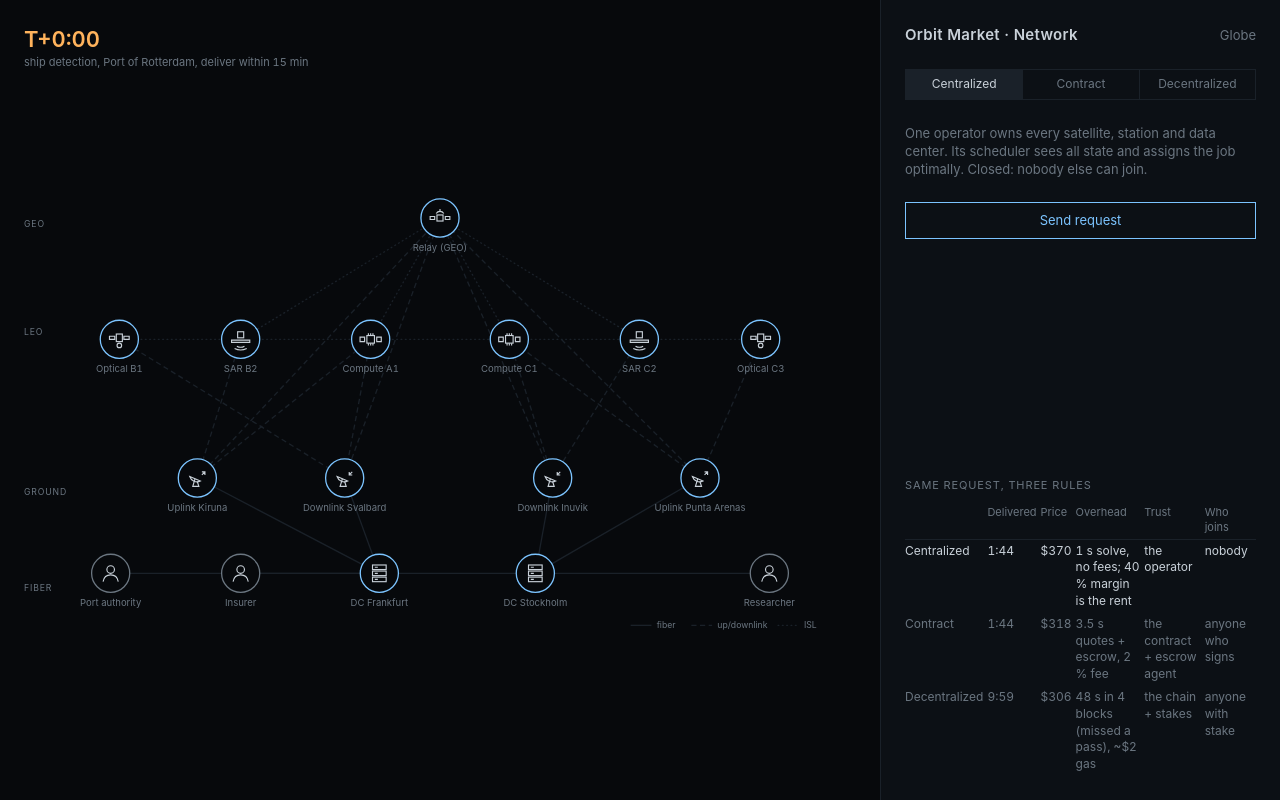
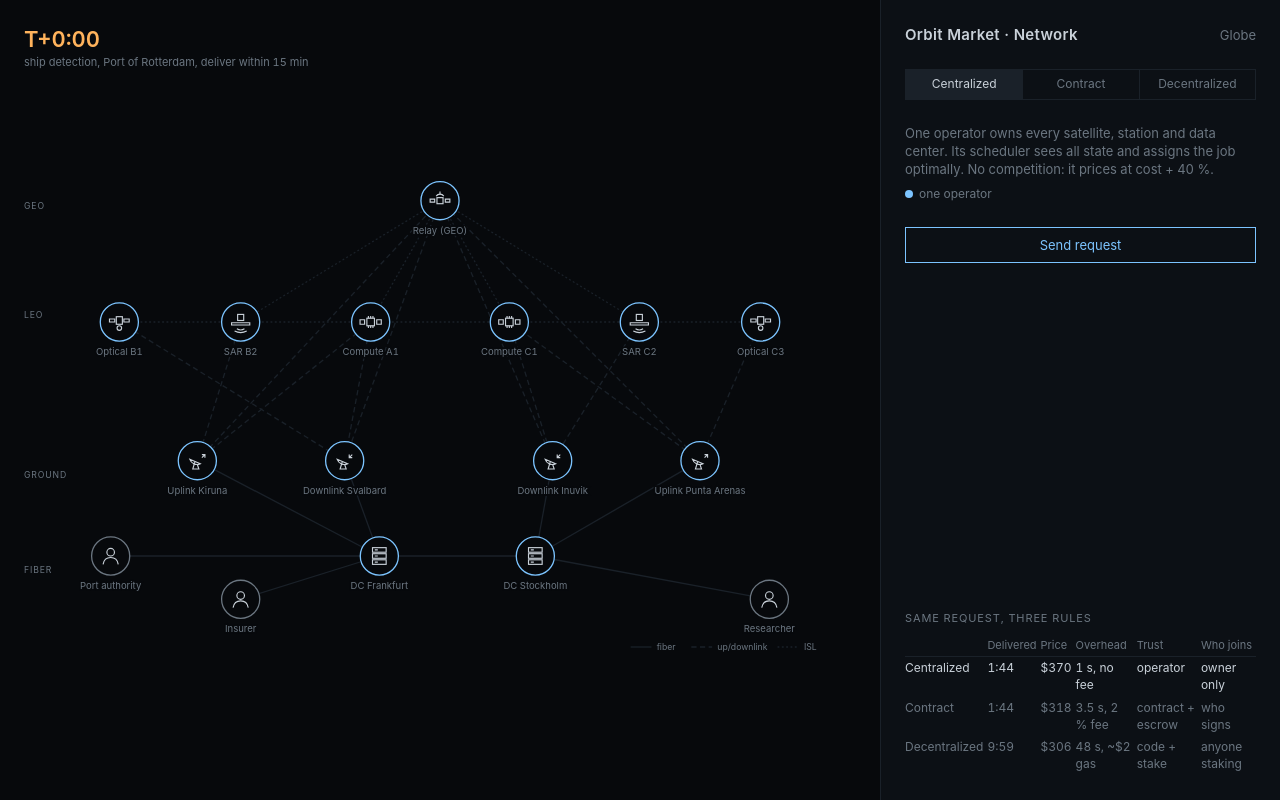
Before and after one commit to jojomanman/orbit-market, a plain HTML site: page static/network.html in a window 1280 px wide. Drawn offline with Linux system fonts and the light colour scheme.

Commit message:
Network page: owner legend, label halos, block counter, users off the fiber line, consistent escrow; docs/GOVERNANCE.md with assumptions and sources

```diff
--- a/static/network.html
+++ b/static/network.html
@@ -17,7 +17,7 @@ main { display: grid; grid-template-columns: 1fr 400px; height: 100vh; }
 #graph { position: relative; padding: calc(3 * var(--u)); display: grid; }
 svg { width: 100%; height: 100%; }
 aside { background: var(--panel); border-left: 1px solid var(--line); padding: calc(3 * var(--u));
-  display: grid; grid-template-rows: auto auto auto auto 1fr auto; gap: calc(3 * var(--u)); overflow: hidden; }
+  display: grid; grid-template-rows: auto auto auto auto auto 1fr auto; gap: calc(3 * var(--u)); overflow: hidden; }
 header { display: flex; justify-content: space-between; align-items: baseline; }
 h1 { font-size: 15px; font-weight: 600; letter-spacing: .02em; }
 a { color: var(--dim); text-decoration: none; } a:hover { color: var(--text); }
@@ -27,6 +27,8 @@ a { color: var(--dim); text-decoration: none; } a:hover { color: var(--text); }
 .seg button + button { border-left: 1px solid var(--line); }
 .seg button.on { color: var(--text); background: var(--line); }
 #about { color: var(--dim); min-height: 54px; }
+#owners { display: flex; gap: calc(2 * var(--u)); color: var(--dim); font-size: 12px; margin-top: calc(-2 * var(--u)); }
+#owners i { display: inline-block; width: 8px; height: 8px; border-radius: 50%; margin-right: 6px; }
 #send { background: none; border: 1px solid var(--a); color: var(--a); font: inherit; padding: 8px; cursor: pointer; }
 #send:disabled { opacity: .4; cursor: default; }
 #log { overflow-y: auto; display: grid; grid-auto-rows: min-content; gap: 6px; }
@@ -39,7 +41,7 @@ th { color: var(--dim); font-size: 11px; border-bottom: 1px solid var(--line); }
 tr.on td { color: var(--text); } td { color: var(--dim); }
 #clock { position: absolute; left: calc(3 * var(--u)); top: calc(3 * var(--u)); font-size: 22px; font-weight: 600; color: var(--b); }
 #clock small { display: block; font-size: 11px; font-weight: 400; color: var(--dim); }
-.node text { fill: var(--dim); font-size: 11px; text-anchor: middle; }
+.node text { fill: var(--dim); font-size: 11px; text-anchor: middle; paint-order: stroke; stroke: var(--bg); stroke-width: 4px; }
 .node .ring { fill: var(--bg); stroke-width: 1.5; }
 .node use { color: var(--text); }
 .node.hit .ring { stroke-width: 3; }
@@ -48,14 +50,13 @@ tr.on td { color: var(--text); } td { color: var(--dim); }
 .edge.hit { stroke: var(--b); }
 .band { fill: var(--dim); font-size: 10px; letter-spacing: .1em; }
 .legend text { fill: var(--dim); font-size: 10px; }
-#blocks rect { fill: none; stroke: var(--line); } #blocks rect.on { fill: var(--line); stroke: var(--dim); }
 </style>
 </head>
 <body>
 <main>
   <section id="graph">
     <div id="clock">T+0:00<small>ship detection, Port of Rotterdam, deliver within 15 min</small></div>
-    <svg id="svg" viewBox="0 0 960 560">
+    <svg id="svg" viewBox="0 0 960 600">
       <defs>
         <symbol id="i-user" viewBox="0 0 32 32"><g fill="none" stroke="currentColor" stroke-width="1.5"><circle cx="16" cy="11" r="5"/><path d="M6 27c1-6 5-9 10-9s9 3 10 9"/></g></symbol>
         <symbol id="i-dc" viewBox="0 0 32 32"><g fill="none" stroke="currentColor" stroke-width="1.5"><rect x="7" y="5" width="18" height="6"/><rect x="7" y="13" width="18" height="6"/><rect x="7" y="21" width="18" height="6"/><path d="M10 8h4M10 16h4M10 24h4"/></g></symbol>
@@ -72,18 +73,19 @@ tr.on td { color: var(--text); } td { color: var(--dim); }
       <text class="band" x="0" y="500">FIBER</text>
       <g id="edges"></g><g id="nodes"></g>
       <circle id="dot" r="5" fill="var(--b)" visibility="hidden"/>
-      <g class="legend" transform="translate(700 540)">
+      <g class="legend" transform="translate(700 585)">
         <line class="edge" x1="0" y1="0" x2="24" y2="0"/><text x="30" y="3">fiber</text>
         <line class="edge gs" x1="70" y1="0" x2="94" y2="0"/><text x="100" y="3">up/downlink</text>
         <line class="edge isl" x1="170" y1="0" x2="194" y2="0"/><text x="200" y="3">ISL</text>
       </g>
-      <g id="blocks" transform="translate(40 540)"></g>
+      <text id="blocks" class="band" x="40" y="588"></text>
     </svg>
   </section>
   <aside>
     <header><h1>Orbit Market · Network</h1><a href="./">Globe</a></header>
     <div class="seg" id="tabs"></div>
     <div id="about"></div>
+    <div id="owners"></div>
     <button id="send">Send request</button>
     <div id="log"></div>
     <div><div class="label">Same request, three rules</div><table id="cmp"></table></div>
@@ -93,7 +95,7 @@ tr.on td { color: var(--text); } td { color: var(--dim); }
 "use strict";
 // Owners: A runs the relay and Europe's stations, B two imaging sats, C a second constellation with its own ground.
 const NODES = {
-  u1: ["user", "Port authority", 100, 480, "U"], u2: ["user", "Insurer", 250, 480, "U"], u3: ["user", "Researcher", 860, 480, "U"],
+  u1: ["user", "Port authority", 100, 480, "U"], u2: ["user", "Insurer", 250, 530, "U"], u3: ["user", "Researcher", 860, 530, "U"],
   dc1: ["dc", "DC Frankfurt", 410, 480, "A"], dc2: ["dc", "DC Stockholm", 590, 480, "C"],
   up1: ["up", "Uplink Kiruna", 200, 370, "A"], dn1: ["down", "Downlink Svalbard", 370, 370, "A"],
   dn2: ["down", "Downlink Inuvik", 610, 370, "C"], up2: ["up", "Uplink Punta Arenas", 780, 370, "C"],
@@ -120,19 +122,19 @@ const BLOCK = 12;                          // Ethereum slot time, s
 const VARIANTS = {
   central: {
     name: "Centralized",
-    about: "One operator owns every satellite, station and data center. Its scheduler sees all state and assigns the job optimally. Closed: nobody else can join.",
+    about: "One operator owns every satellite, station and data center. Its scheduler sees all state and assigns the job optimally. No competition: it prices at cost + 40 %.",
     decide: [["u1", "dc1", 1, "Scheduler at Operator ops (DC Frankfurt) sees all passes and loads; assigns SAR B2 pass at T+0:45", "Operator decides", ""]],
-    price: COST * 1.4, fee: 0, overhead: "1 s solve, no fees; 40 % margin is the rent",
-    trust: "the operator", join: "nobody", chain: false,
+    price: COST * 1.4, overhead: "1 s, no fee",
+    trust: "operator", join: "owner only", chain: false,
   },
   contract: {
     name: "Contract",
     about: "Independent owners act only on local info but all follow one contract: quote rule, 2nd-price award, peering/transit between owners, escrow per leg. Routing emerges like BGP on the internet.",
     decide: [["u1", "dc1", 0.5, "Port sends RFQ to its entry provider A (DC Frankfurt)", "Port decides", ""],
              ["dc1", "dc2", 2.5, "A forwards the RFQ to peers B and C; each quotes from its own passes only (3 s window)", "each owner decides its quote", ""],
-             ["dc1", "dc1", 0.5, "Lowest quote wins (B2 pass at T+0:45), paid the 2nd-lowest; escrow opened per leg", "the contract decides", "Port → escrow $" + Math.round(COST * 1.2)]],
-    price: COST * 1.18 + COST * 1.18 * 0.02, fee: COST * 1.18 * 0.02, overhead: "3.5 s quotes + escrow, 2 % fee",
-    trust: "the contract + escrow agent", join: "anyone who signs", chain: false,
+             ["dc1", "dc1", 0.5, "Lowest quote wins (B2 pass at T+0:45), paid the 2nd-lowest; escrow opened per leg", "the contract decides", "Port → escrow $" + Math.round(COST * 1.18 * 1.02)]],
+    price: COST * 1.18 * 1.02, overhead: "3.5 s, 2 % fee",
+    trust: "contract + escrow", join: "who signs", chain: false,
   },
   crypto: {
     name: "Decentralized",
@@ -140,8 +142,8 @@ const VARIANTS = {
     decide: [["u1", "dc1", BLOCK, "Port posts the order on-chain; waits for the next block", "Port decides", "Port → escrow (token) + gas"],
              ["dc1", "dc2", 2 * BLOCK, "Providers see the order, bid over 2 blocks; each bid locks their stake", "each provider decides", "bidders pay gas"],
              ["dc1", "dc1", BLOCK, "Match block: SAR B2 pass at T+0:45 already gone; SAR C2 wins (pass T+9:00)", "the smart contract decides", ""]],
-    price: COST * 1.15 + 2, fee: 2, overhead: "48 s in 4 blocks (missed a pass), ~$2 gas",
-    trust: "the chain + stakes", join: "anyone with stake", chain: true,
+    price: COST * 1.15 + 2, overhead: "48 s, ~$2 gas",
+    trust: "code + stake", join: "anyone staking", chain: true,
   },
 };
 
@@ -190,7 +192,6 @@ for (const id in NODES) {
   el("text", { y: 38 }, g).textContent = label;
   nodeEls[id] = g;
 }
-for (let i = 0; i < 6; i++) el("rect", { x: i * 22, y: -8, width: 16, height: 16 }, $("blocks"));
 
 let variant = "central", busy = false;
 function paint() {
@@ -200,23 +201,27 @@ function paint() {
     nodeEls[id].querySelector(".ring").setAttribute("stroke", o === "U" ? OWNER_COLOR.U : variant === "central" ? OWNER_COLOR.A : OWNER_COLOR[o]);
   }
   $("about").textContent = v.about;
+  $("owners").innerHTML = variant === "central" ? '<span><i style="background: var(--a)"></i>one operator</span>'
+    : ["A", "B", "C"].map(o => `<span><i style="background: ${OWNER_COLOR[o]}"></i>owner ${o}</span>`).join("");
   $("blocks").style.display = v.chain ? "" : "none";
   for (const b of $("tabs").children) b.classList.toggle("on", b.dataset.k === variant);
 }
 for (const k in VARIANTS) {
   const b = document.createElement("button");
   b.textContent = VARIANTS[k].name; b.dataset.k = k;
-  b.onclick = () => { if (busy) return; variant = k; reset(); paint(); };
+  b.onclick = () => { if (busy) return; variant = k; reset(); paint(); compare(); };
   $("tabs").appendChild(b);
 }
 function reset() {
   for (const e of Object.values(edgeEls)) e.classList.remove("hit");
   for (const n of Object.values(nodeEls)) n.classList.remove("hit");
-  for (const r of $("blocks").children) r.classList.remove("on");
   $("log").textContent = "";
   setClock(0);
 }
-function setClock(t) { $("clock").firstChild.textContent = "T+" + fmt(t); }
+function setClock(t) {
+  $("clock").firstChild.textContent = "T+" + fmt(t);
+  $("blocks").textContent = "CHAIN · BLOCK +" + Math.floor(t / BLOCK) + " · 12 S EACH";
+}
 
 const sleep = ms => new Promise(r => setTimeout(r, ms));
 async function travel(a, b) {
@@ -235,7 +240,6 @@ async function send() {
     for (let i = 0; i + 1 < s.hops.length; i++) if (s.hops[i] !== s.hops[i + 1]) await travel(s.hops[i], s.hops[i + 1]);
     for (const h of s.hops) nodeEls[h].classList.add("hit");
     setClock(s.t);
-    [...$("blocks").children].forEach((r, i) => r.classList.toggle("on", i < Math.floor(s.t / BLOCK)));
     const row = document.createElement("div"), detail = [s.who, s.pay].filter(Boolean).join(" · ");
     row.innerHTML = `<time>${fmt(s.t)}</time><span></span>`;
     row.querySelector("span").textContent = s.text;
@@ -243,24 +247,23 @@ async function send() {
     $("log").appendChild(row); $("log").scrollTop = 1e6;
     await sleep(500);
   }
-  compare(true);
   busy = false; $("send").disabled = false;
 }
 $("send").onclick = send;
 
-function compare(show) {
+function compare() {
   const t = $("cmp");
   t.innerHTML = "<tr><th></th><th>Delivered</th><th>Price</th><th>Overhead</th><th>Trust</th><th>Who joins</th></tr>";
   for (const k in VARIANTS) {
     const v = VARIANTS[k], r = run(k), tr = document.createElement("tr");
     tr.className = k === variant ? "on" : "";
-    for (const c of [v.name, show ? fmt(r.delivered) : "–", "$" + Math.round(v.price), v.overhead, v.trust, v.join]) {
+    for (const c of [v.name, fmt(r.delivered), "$" + Math.round(v.price), v.overhead, v.trust, v.join]) {
       const td = document.createElement("td"); td.textContent = c; tr.appendChild(td);
     }
     t.appendChild(tr);
   }
 }
-paint(); compare(true);
+paint(); compare();
 </script>
 </body>
 </html>
```
Also changed, not shown: 1 other file.
